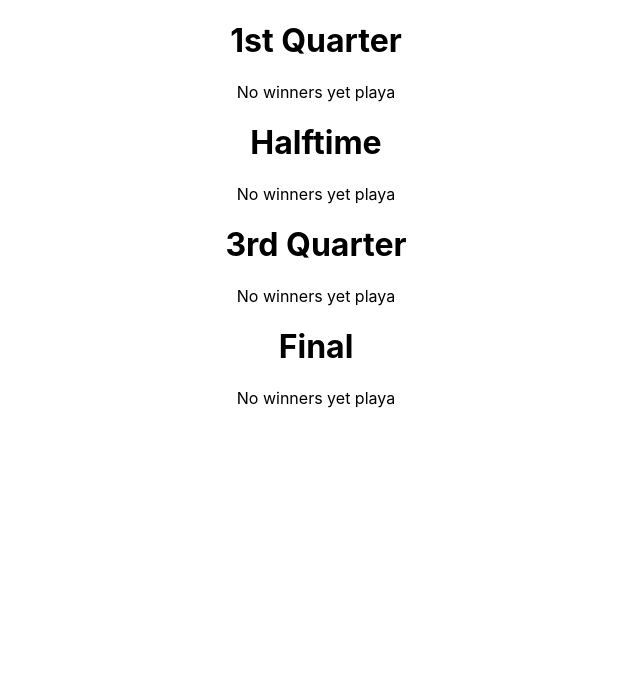
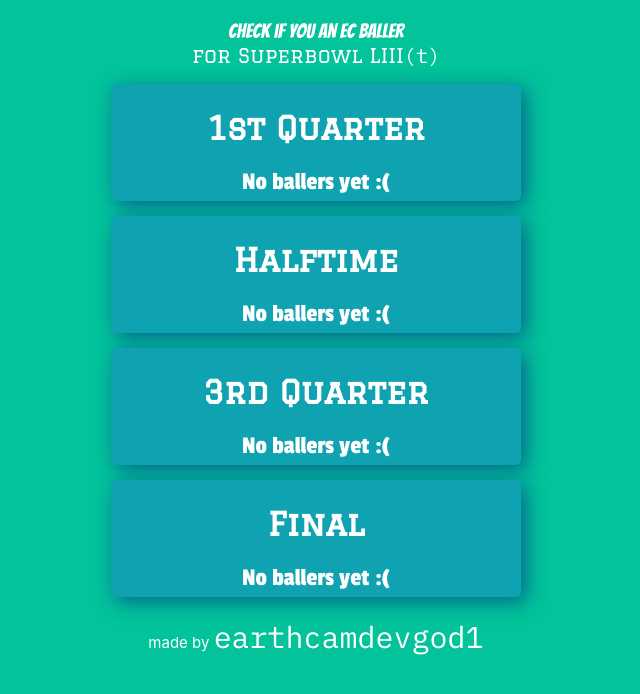
Before and after one commit to bartlomein/superbowl-boxes, a React (Create React App) app: page / in a window 1280 px wide. Shown: the top 694 px of the page, without its empty margins (324-964 px from the left). Built offline with nearby package versions, Linux system fonts and the light colour scheme; no server answers.

Commit message:
pretty much ready to 1st deploy

```diff
--- a/src/App.css
+++ b/src/App.css
@@ -1,32 +1,72 @@
+@import url('https://fonts.googleapis.com/css?family=Bangers|Graduate|IBM+Plex+Mono|Passion+One');
+body {
+  background-color: #02c39a;
+  color: white;
+}
+
 .App {
   text-align: center;
-}
-
-.App-logo {
-  animation: App-logo-spin infinite 20s linear;
-  height: 40vmin;
-}
-
-.App-header {
-  background-color: #282c34;
-  min-height: 100vh;
-  display: flex;
-  flex-direction: column;
-  align-items: center;
-  justify-content: center;
-  font-size: calc(10px + 2vmin);
-  color: white;
 }
 
 .App-link {
   color: #61dafb;
 }
 
+.welcome {
+  font-family: 'Bangers', cursive;
+  font-size: 20px;
+  margin-top: 20px;
+}
+.lit {
+  font-family: 'Graduate', cursive;
+}
+.quarterCard {
+  background-color: #0fa3b1;
+  max-width: 400px;
+  border-radius: 5px;
+  margin: 15px auto;
+  box-shadow: 5px 5px 20px #05668d;
+  padding: 5px;
+}
+.winningPerson {
+  font-family: 'Passion One', cursive;
+  font-size: 25px;
+}
+.t {
+  font-family: 'IBM Plex Mono', monospace;
+}
+.prize {
+  font-family: 'Bangers', cursive;
+  font-size: 30px;
+  transform: skew(-0.01turn, 1deg);
+  display: inline-block;
+}
+.quarterName {
+  font-family: 'Graduate', cursive;
+}
+
+.footer {
+  margin-top: 20px;
+  font-size: 15px;
+}
+.devgod {
+  font-size: 30px;
+  font-family: 'IBM Plex Mono', monospace;
+}
+
+.noWinnerYet {
+  font-family: 'Passion One', cursive;
+  font-size: 25px;
+}
+
 @keyframes App-logo-spin {
-  from {
-    transform: rotate(0deg);
+  0% {
+    transform: scale(0.75);
   }
-  to {
-    transform: rotate(360deg);
+  50% {
+    transform: scale(1.5);
+  }
+  100% {
+    transform: scale(0.75);
   }
 }
--- a/src/App.js
+++ b/src/App.js
@@ -41,7 +41,8 @@
   componentDidMount() {
     this.getGameData();
 
-    window.setInterval(() => this.updateScore('home'), 30000);
+    window.setInterval(() => this.updateScore(), 5000);
+    window.setInterval(() => this.getGameData(), 60000);
   }
 
   updateScore = () => {
@@ -195,6 +196,12 @@
     } = this.state;
     return (
       <div className="App">
+        <div className="welcome">
+          Check if you an EC Baller <br />
+          <span className="lit">
+            for Superbowl LIII<span className="t">(t)</span>
+          </span>
+        </div>
         <Quarter
           quarter="1st Quarter"
           person={firstQuarterWinner}
@@ -207,6 +214,9 @@
           prize="$75"
         />
         <Quarter quarter="Final" person={finalWinner} prize="$225" />
+        <div className="footer">
+          made by <span className="devgod">earthcamdevgod1</span>
+        </div>
       </div>
     );
   }
--- a/src/components/Quarter.js
+++ b/src/components/Quarter.js
@@ -2,14 +2,15 @@
 
 const Quarter = ({ quarter, person, prize }) => {
   return (
-    <div>
-      <h1>{quarter}</h1>
+    <div className="quarterCard">
+      <h1 className="quarterName">{quarter}</h1>
       {person ? (
         <div className="winningName">
-          {person} is the winner of {prize}
+          <span className="winningPerson">{person} </span>is the winner of{' '}
+          <span className="prize">{prize}</span>
         </div>
       ) : (
-        <div>No winners yet playa</div>
+        <div className="noWinnerYet">No ballers yet :( </div>
       )}
     </div>
   );
```
